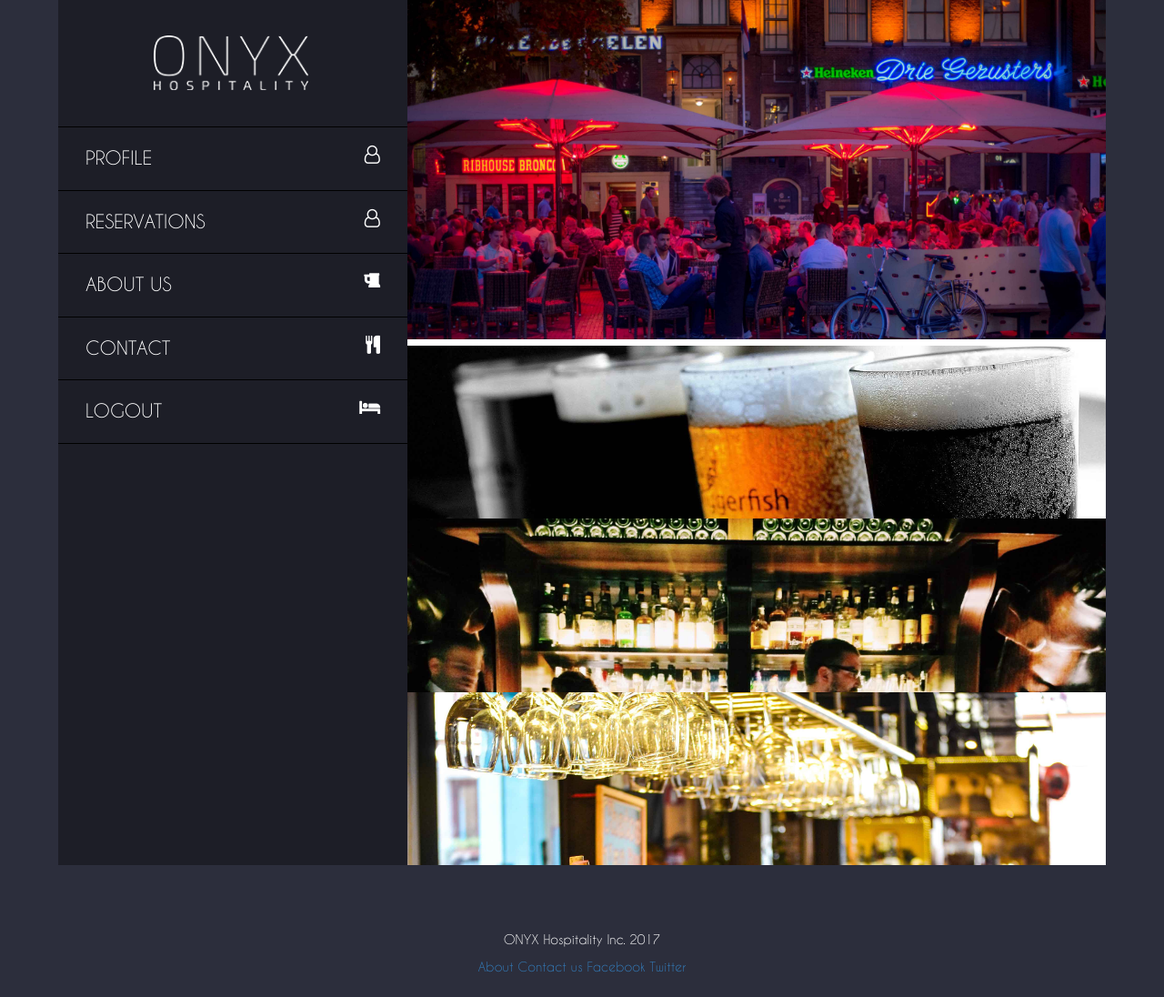
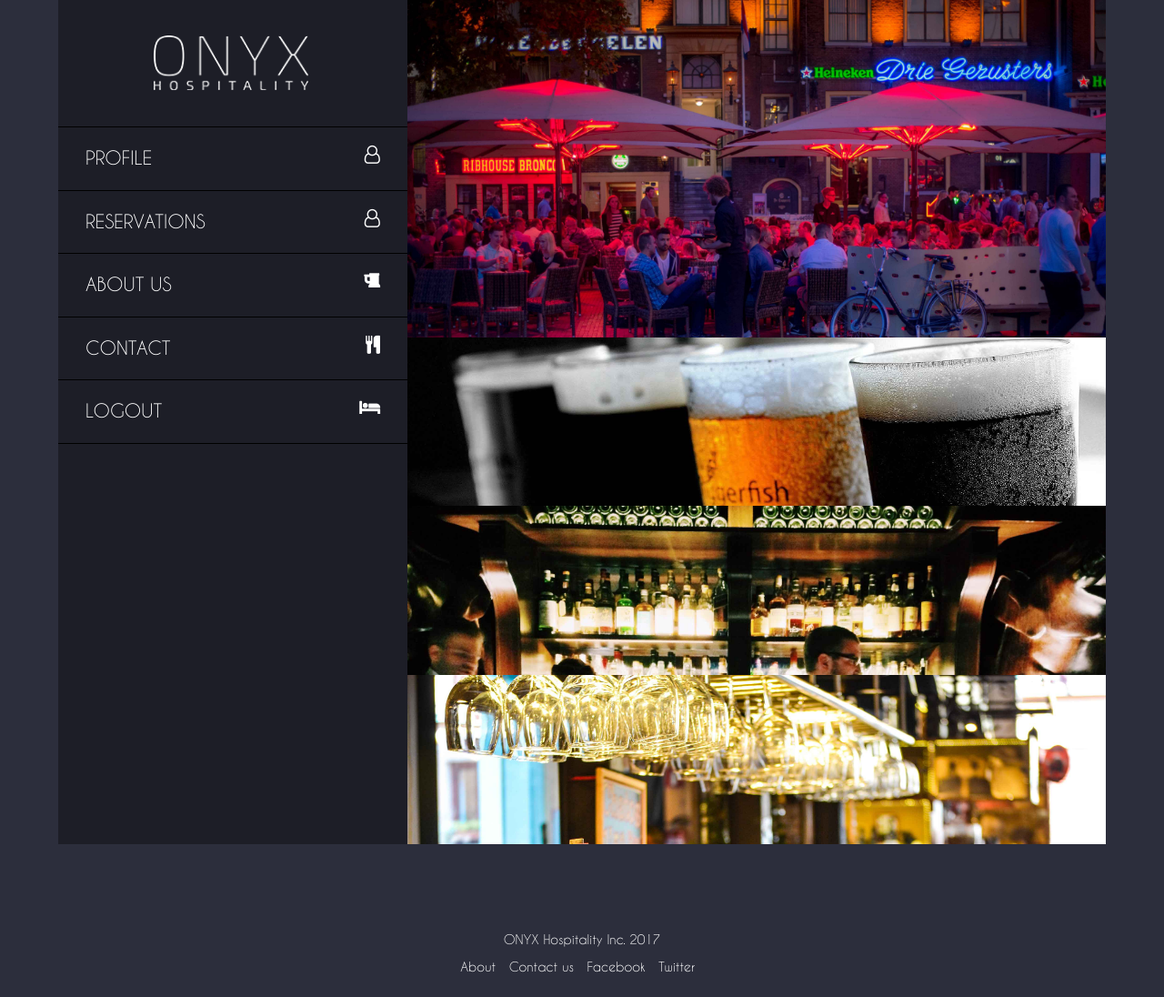
Before and after one commit to nHiRanZ/onyx-hospitality, a PHP site: page /index.php in a window 1280 px wide. Shown: the part 65-1161 px from the top of the page at 91% size. Run offline with PHP 8.4, Linux system fonts and the light colour scheme.

Commit message:
Completed the footer and footer styles

```diff
--- a/css/style.css
+++ b/css/style.css
@@ -36,7 +36,7 @@ li a:hover:not(.active) {
 .header-main {
     background-color: #1d1e27;
     position: fixed;
-    height: 82%;
+    height: 80%;
     margin-left: 5%;
     margin-top: 5%;
     overflow: auto;
@@ -68,7 +68,7 @@ hr{
     margin-left: 35%;
     background-color: #fff;
     position: fixed;
-    height: 82%;
+    height: 80%;
     margin-right: 5%;
     margin-top: 5%;
     overflow: auto;
@@ -94,7 +94,7 @@ hr{
 
 .page-image-area{
     position: fixed;
-    height: 82%;
+    height: 80%;
     margin-left: 5%;
     margin-top: 5%;
     overflow: hidden;
@@ -104,7 +104,7 @@ hr{
 .page-content-area{
     background-color: #fff;
     position: fixed;
-    height: 82%;
+    height: 80%;
     margin-left: 50%;
     margin-top: 5%;
     margin-right: 5%;
--- a/footer.php
+++ b/footer.php
@@ -4,9 +4,11 @@
 <div class="footer">
     <center>
         <p>ONYX Hospitality Inc. 2017</p>
-        <span><a href="about.php">About</a>
-            <a href="contact.php">Contact us</a>
-            <a>Facebook</a>
-            <a>Twitter</a> </span>
+        <span>
+            <a href="about.php" style="color:white;">About 	&nbsp;</a>
+            <a href="contact.php" style="color:white;"> Contact us 	&nbsp;</a>
+            <a style="color:white;"> Facebook 	&nbsp;</a>
+            <a style="color:white;"> Twitter 	&nbsp;</a>
+        </span>
     </center>
 </div>
```
